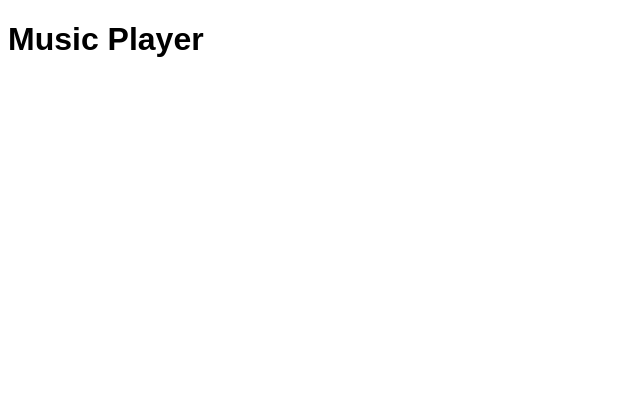
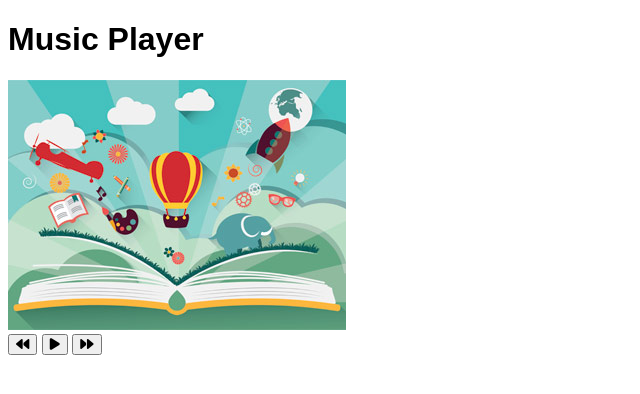
Before and after one commit to GlynWDavies-2019/MusicPlayer, a plain HTML site: page index.html in a window 1280 px wide. Shown: the whole page, without its empty margins (0-640 px from the left). Drawn offline with Linux system fonts and the light colour scheme; a web font is replaced by a local one.

Commit message:
Completed markup

```diff
--- a/index.html
+++ b/index.html
@@ -4,11 +4,35 @@
     <meta charset="UTF-8">
     <meta name="viewport" content="width=device-width, initial-scale=1.0">
     <meta http-equiv="X-UA-Compatible" content="ie=edge">
+    <script src="https://kit.fontawesome.com/648597ecc7.js" crossorigin="anonymous"></script>
     <link rel="stylesheet" href="./style.css">
     <title>Music Player</title>
 </head>
 <body>
     <h1>Music Player</h1>
+    <div class="music-container" id="music-container">
+        <div class="music-info">
+            <h4 id="title"></h4>
+            <div class="progress-container" id="progress-container">
+                <div class="progress" id="progress"></div>
+            </div>
+        </div>
+        <audio src="./music/ukulele.mp3" id="audio"></audio>
+        <div class="img-container">
+            <img src="./images/ukulele.jpg" alt="Album cover image" id="cover">
+        </div>
+        <div class="navigation">
+            <button id="prev" class="action-btn">
+                <i class="fas fa-backward"></i>
+            </button>
+            <button id="play" class="action-btn action-btn-big">
+                <i class="fas fa-play"></i>
+            </button>
+            <button id="next" class="action-btn">
+                <i class="fas fa-forward"></i>
+            </button>
+        </div>
+    </div>
     <script src="./script.js"></script>
 </body>
 </html>
```
